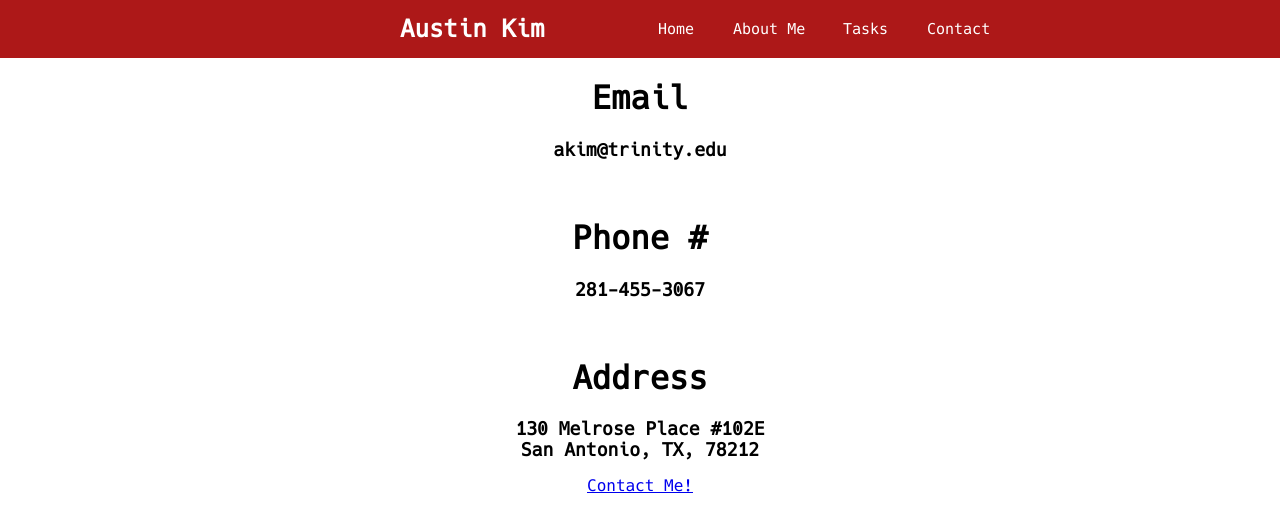
After one commit to austinkim710/WebApps, a PHP site: page /Contact.html in a window 1280 px wide. The commit adds this page. Shown: the top 532 px of the page. Run offline with PHP 8.4, Linux system fonts and the light colour scheme.

Commit message:
Contact Page

```diff
--- /dev/null
+++ b/HTML-Documents/WebApps/Contact.html
@@ -0,0 +1,48 @@
+<!DOCTYPE html>
+<html lang=”en”>
+  <head>
+    <meta charset=”utf-8”>
+    <title>Austin Kim | Trinity University 2018 - Computer Science Major</title>
+    <style type="text/css">
+    @import url('website.css');
+    </style>
+
+  </head>
+  <body>
+    <ul class="nav">
+      <div class="logo">
+        Austin Kim
+      </div>
+
+      <li><a href="index.html" class="hvr-grow">Home</a></li>
+      <li><a href="AboutMe.html" class="hvr-grow">About Me</a></li>
+      <li><a href="#Tasks" class="hvr-grow">Tasks</a></li>
+      <li><a href="Contact.html" class="hvr-grow" style="margin-right: 260px;">Contact</a></li>
+    </ul>
+
+    <h1 style="font-weight: 900;">
+      Email
+    </h1>
+    <h2 class ="about" style="font-size: 18px;">
+      akim@trinity.edu
+    </h2>
+    <h1 style="font-weight: 900; padding-top: 1cm;">
+      Phone #
+    </h1>
+    <h2 class ="about" style="font-size: 18px;">
+      281-455-3067
+    </h2>
+    <h1 style="font-weight: 900; padding-top: 1cm;">
+      Address
+    </h1>
+    <h2 class ="about" style="font-size: 18px;">
+      130 Melrose Place #102E
+      <br> San Antonio, TX, 78212
+    </h2>
+
+
+    <p>
+    </p>
+    <a href ="https://www.youtube.com/watch?v=dQw4w9WgXcQ">Contact Me!</a>
+  </body>
+</html>
--- a/HTML-Documents/WebApps/website.css
+++ b/HTML-Documents/WebApps/website.css
@@ -91,3 +91,10 @@ body {
   background-size: cover;
   opacity: 0.75;
 }
+
+.about {
+  position: relative;
+  text-align: center;
+  vertical-align: center;
+
+}
```
Also changed, not shown: HTML-Documents/WebApps/AboutMe.html (+15 -1 lines), HTML-Documents/WebApps/index.html (+2 -6 lines).
